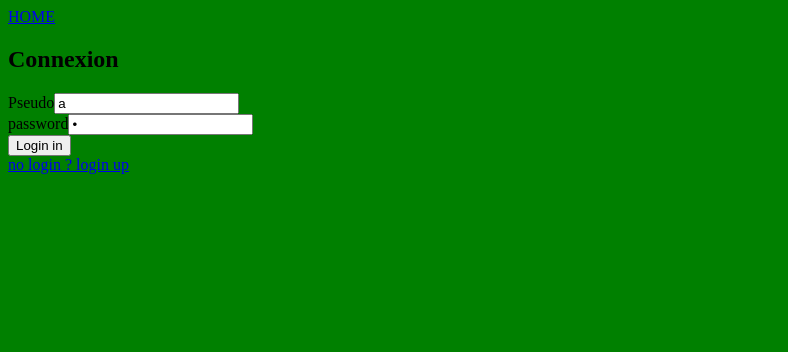
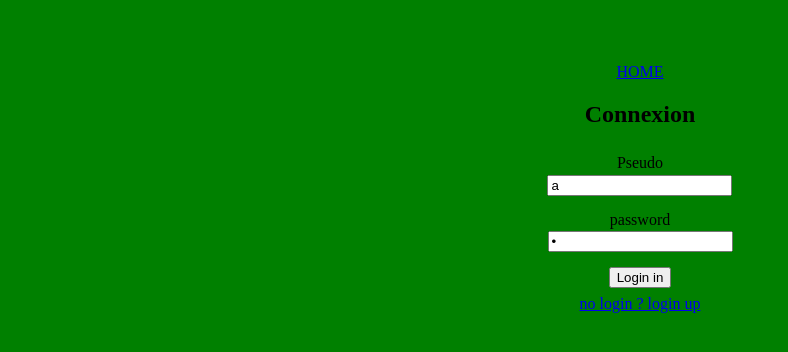
Before and after one commit to akwakwak6/CarteGame, an Angular app: page / in a window 1280 px wide. Both pictures are taken after a click on the button "Login". Shown: the top 352 px of the page, without its empty margins (0-788 px from the left). Built offline with nearby package versions, Linux system fonts and the light colour scheme; no server answers.

Commit message:
log reg user add css

```diff
--- a/src/app/user/login/login.component.html
+++ b/src/app/user/login/login.component.html
@@ -1,3 +1,5 @@
+<div class="mainDiv">
+
     <a routerLink="../..">HOME</a>
 
     <h2>Connexion</h2>
@@ -19,3 +21,4 @@
     <!-- //TODO forget password -->
 
     <a routerLink="../register">no login ? login up</a>
+</div>
--- a/src/app/user/login/login.component.scss
+++ b/src/app/user/login/login.component.scss
@@ -0,0 +1,17 @@
+.mainDiv{
+    margin-top: 5%;
+    text-align: center;
+}
+
+form{
+    width: 50vw;
+    margin: auto;
+    display: flex;
+    flex-direction: column;
+    justify-content: space-evenly;
+    align-items : center;
+}
+
+form div,form button,form input{
+    margin: 1%;
+}
--- a/src/app/user/register/register.component.html
+++ b/src/app/user/register/register.component.html
@@ -1,5 +1,10 @@
+
+
+<div class="mainDiv">
     <a routerLink="../..">HOME</a>
     <h1>Login up</h1>
+
+
 
     <form [formGroup]="form" (ngSubmit)="submit()">
         <div>
@@ -18,7 +23,9 @@
             <span class="errorMsg" *ngIf="form.get('password2')?.touched && form.get('password2')?.errors?.['required']">Le champs est requis</span>
             <span class="errorMsg" *ngIf="form.get('password2')?.touched && form.errors?.['notsame']">passwords different</span>
         </div>
-    <button type="submit" >Login in</button>
+        <button type="submit" >Login up</button>
     </form>
 
     <a routerLink="../login">login in</a>
+
+</div>
--- a/src/app/user/register/register.component.scss
+++ b/src/app/user/register/register.component.scss
@@ -0,0 +1,17 @@
+.mainDiv{
+    margin-top: 5%;
+    text-align: center;
+}
+
+form{
+    width: 50vw;
+    margin: auto;
+    display: flex;
+    flex-direction: column;
+    justify-content: space-evenly;
+    align-items : center;
+}
+
+form div,form button,form input{
+    margin: 1%;
+}
```
Lines whose indentation alone changed are shown as unchanged.
